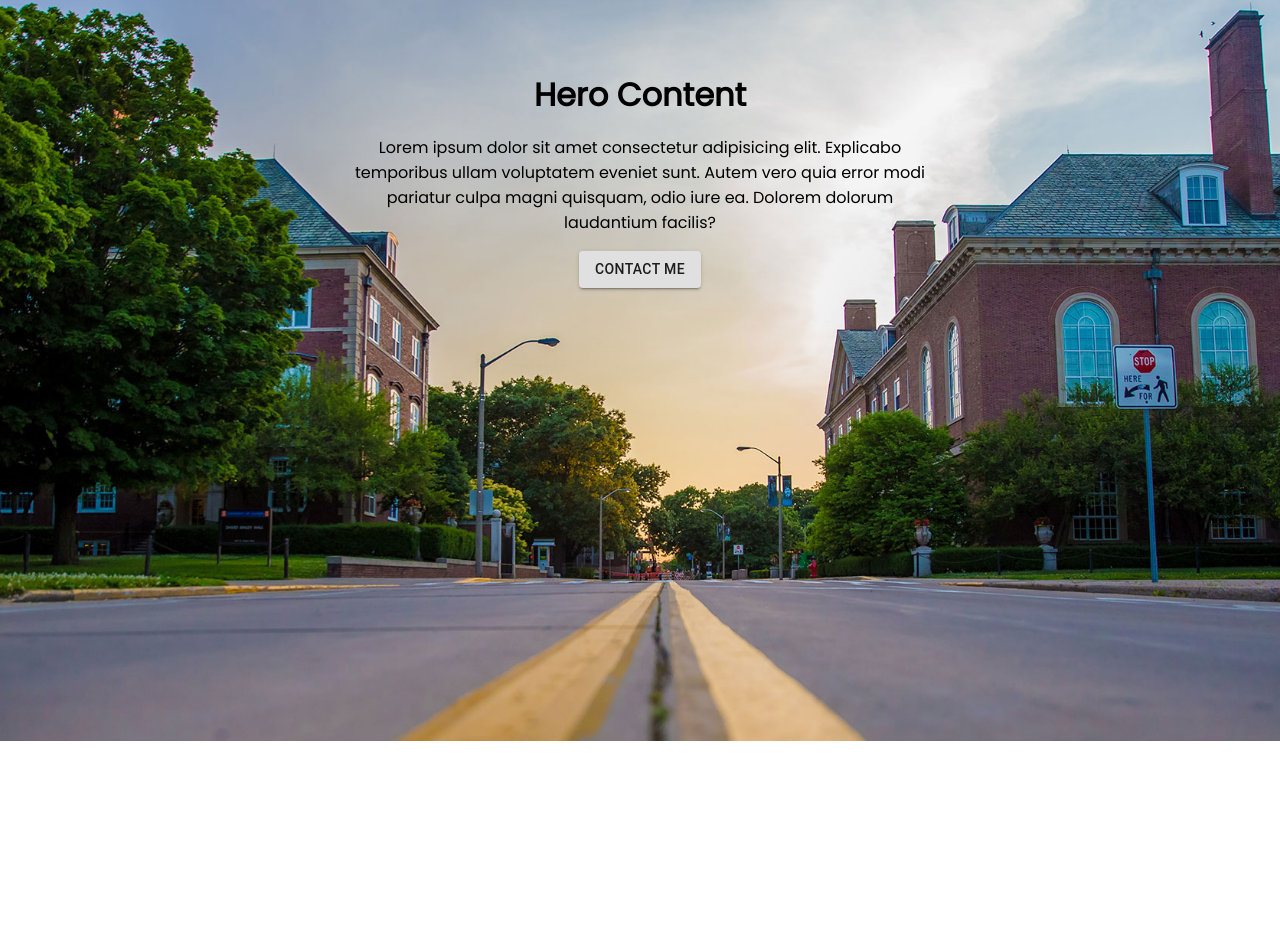
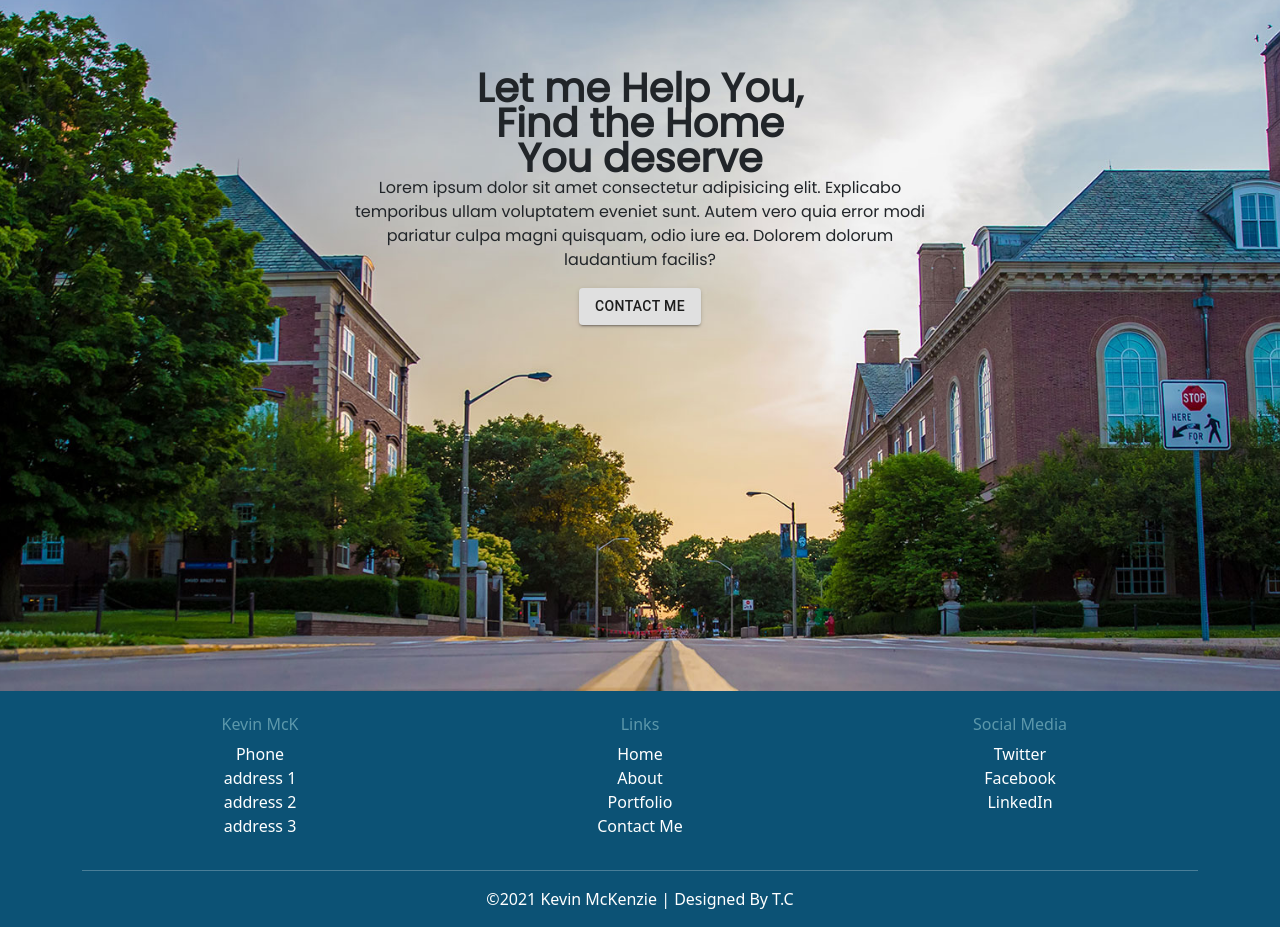
Before and after one commit to tacobeanzz/Kevin, a React (Create React App) app: page / in a window 1280 px wide. Shown: the part 59-986 px from the top of the page. Before the commit the page ends 800 px from the top, so only its background shows below. Built offline with nearby package versions, Linux system fonts and the light colour scheme.

Commit message:
added footer

```diff
--- a/package.json
+++ b/package.json
@@ -8,9 +8,12 @@
     "@testing-library/jest-dom": "^5.14.1",
     "@testing-library/react": "^11.2.7",
     "@testing-library/user-event": "^12.8.3",
+    "bootstrap": "^5.1.0",
     "react": "^17.0.2",
+    "react-bootstrap": "^2.0.0-beta.6",
     "react-dom": "^17.0.2",
     "react-scripts": "4.0.3",
+    "react-social-icons": "^5.6.0",
     "web-vitals": "^1.1.2"
   },
   "scripts": {
--- a/src/App.css
+++ b/src/App.css
@@ -1,12 +1,12 @@
 .App {
-  width: 100vw;
-  height: 100vh;
+  /* width: 100vw; */
   overflow: hidden;
 }
 
 body {
   margin: 0;
   padding: 0;
+  min-height: 100vh;
   /* background-color: #023047ff; */
 }
 
--- a/src/App.js
+++ b/src/App.js
@@ -1,4 +1,7 @@
 import "./App.css";
+import Footer from "./Components/FooterNew/Footer";
+import "bootstrap/dist/css/bootstrap.min.css";
+
 import Hero from "./Components/Hero/Hero";
 import Navbar from "./Components/NavBar/Navbar";
 
@@ -7,6 +10,7 @@ function App() {
     <div className="App">
       <Navbar />
       <Hero />
+      <Footer />
     </div>
   );
 }
--- /dev/null
+++ b/src/Components/FooterNew/Footer.css
@@ -0,0 +1,32 @@
+.main-footer {
+  color: white;
+  background-color: rgb(12, 82, 117);
+  padding-top: 1.5em;
+  position: relative;
+  bottom: 0;
+  display: flex;
+}
+
+.main-footer .container .col {
+  justify-content: center;
+  text-align: center;
+}
+.main-footer .container .col h4 {
+  justify-content: center;
+  text-align: center;
+  color: #5c98abff;
+  font-size: 1rem;
+}
+
+.main-footer .container .row p {
+  justify-content: center;
+  font-size: 1rem;
+}
+
+colors {
+  --blue-green: #5c98abff;
+  --prussian-blue: #023047ff;
+  --forest-green-web: #0e9119ff;
+  --honey-yellow: #ffb703ff;
+  --orange: #fb8500ff;
+}
--- /dev/null
+++ b/src/Components/FooterNew/Footer.js
@@ -0,0 +1,47 @@
+import React from "react";
+import "./Footer.css";
+
+const Footer = () => {
+  return (
+    <div className="main-footer">
+      <div className="container">
+        <div className="row">
+          <div className="col">
+            <h4>Kevin McK</h4>
+            <ul className="list-unstyled">
+              <li>Phone</li>
+              <li>address 1</li>
+              <li>address 2</li>
+              <li>address 3</li>
+            </ul>
+          </div>
+          <div className="col">
+            <h4>Links</h4>
+            <ul className="list-unstyled">
+              <li>Home</li>
+              <li>About</li>
+              <li>Portfolio</li>
+              <li>Contact Me</li>
+            </ul>
+          </div>
+          <div className="col">
+            <h4>Social Media</h4>
+            <ul className="list-unstyled">
+              <li>Twitter</li>
+              <li>Facebook</li>
+              <li>LinkedIn</li>
+            </ul>
+          </div>
+        </div>
+        <hr />
+        <div className="row">
+          <p className="col-sm">
+            &copy;{new Date().getFullYear()} Kevin McKenzie | Designed By T.C
+          </p>
+        </div>
+      </div>
+    </div>
+  );
+};
+
+export default Footer;
--- /dev/null
+++ b/src/Components/FooterOld/FooterOld.css
@@ -0,0 +1,76 @@
+.Footer {
+  font-family: "poppins", sans-serif;
+  background-color: rgb(12, 82, 117);
+  height: 230px;
+  width: auto;
+  display: flex;
+  align-items: top;
+  justify-content: space-evenly;
+  padding-top: 20px;
+  margin: 0;
+}
+
+.FooterMenu {
+  display: flex;
+  flex-direction: column;
+  /* background-color: blueviolet; */
+  height: 200px;
+  width: 200px;
+  align-items: center;
+  justify-content: top;
+}
+
+.FooterMenu a {
+  margin-top: 5px;
+  margin-bottom: 5px;
+  text-decoration: none;
+  color: white;
+  text-align: center;
+}
+
+.FooterMenu a:hover {
+  color: black;
+  transition: all ease-in-out 0.4s;
+}
+
+.FLeft {
+  display: flex;
+  flex-direction: column;
+  color: white;
+  height: 200px;
+  /* background-color: aquamarine; */
+  align-items: center;
+  justify-content: top;
+}
+
+.FLeft h1 {
+  font-size: 25px;
+}
+.FLeft p {
+  font-size: 15px;
+  font-weight: 100;
+  line-height: 10px;
+}
+
+/* .FRight {
+  display: flex;
+  height: 200px;
+  flex-direction: column;
+  color: white;
+  justify-content: center;
+  align-items: center;
+} */
+
+@media only screen and (max-width: 650px) {
+  .Footer {
+    padding: 20px;
+  }
+}
+
+colors {
+  --blue-green: #5c98abff;
+  --prussian-blue: #023047ff;
+  --forest-green-web: #0e9119ff;
+  --honey-yellow: #ffb703ff;
+  --orange: #fb8500ff;
+}
--- a/src/Components/Hero/Hero.css
+++ b/src/Components/Hero/Hero.css
@@ -1,13 +1,13 @@
 .Hero {
-  width: 100vw;
-  height: 900px;
+  width: auto;
+  height: 700px;
   font-family: "poppins", sans-serif;
   /* margin-top: 0; */
   display: flex;
   align-items: center;
   justify-content: top;
   flex-direction: column;
-  background-image: url("../../Images/HeroBGhigh.jpg");
+  background-image: url("../../Images/HeroBGhalf.jpg");
   background-size: cover;
   background-position: center;
   padding-top: 80px;
@@ -17,7 +17,9 @@ h1 {
   display: flex;
   margin-top: 0px;
   margin-bottom: 0px;
-  animation: fade 5s linear;
+  text-align: center;
+  line-height: 35px;
+  font-weight: 700;
 }
 
 p {
@@ -30,10 +32,14 @@ p {
   p {
     padding: 10px;
   }
+
+  .hero {
+    width: auto;
+    /* height: 600px !important; */
+    flex-direction: column;
+    background-image: url("../../Images/HeroBGhalf.jpg");
+    background-size: cover;
+    background-position: center;
+    padding-top: 80px;
+  }
 }
-
-/* --blue-green: #5c98abff;
---prussian-blue: #023047ff;
---forest-green-web: #0e9119ff;
---honey-yellow: #ffb703ff;
---orange: #fb8500ff; */
--- a/src/Components/Hero/Hero.js
+++ b/src/Components/Hero/Hero.js
@@ -7,7 +7,9 @@ function Hero() {
     <div className="HeroContent">
       <div className="Hero">
         {/* Photo by <a href="https://unsplash.com/@dtopkin1?utm_source=unsplash&utm_medium=referral&utm_content=creditCopyText">Dayne Topkin</a> on <a href="https://unsplash.com/s/photos/houses-illinois?utm_source=unsplash&utm_medium=referral&utm_content=creditCopyText">Unsplash</a> */}
-        <h1>Hero Content</h1>
+        <h1>
+          Let me Help You,<br></br> Find the Home <br></br>You deserve
+        </h1>
         <p>
           Lorem ipsum dolor sit amet consectetur adipisicing elit. Explicabo
           temporibus ullam voluptatem eveniet sunt. Autem vero quia error modi
--- a/src/Components/NavBar/Nav.css
+++ b/src/Components/NavBar/Nav.css
@@ -47,6 +47,11 @@
   font-size: 20px;
   text-transform: uppercase;
 }
+.Navbar .RightSide .Links a:hover {
+  color: rgb(12, 82, 117);
+  transition: all ease 0.3s;
+}
+
 .Navbar .RightSide .Burger {
   display: none;
 }
```
Also changed, not shown: src/Components/FooterOld/FooterOld.js (added, +26 -0 lines), src/Images/HeroBGhalf.jpg (added), 1 other file (tests, documents, lock files or other folders).
